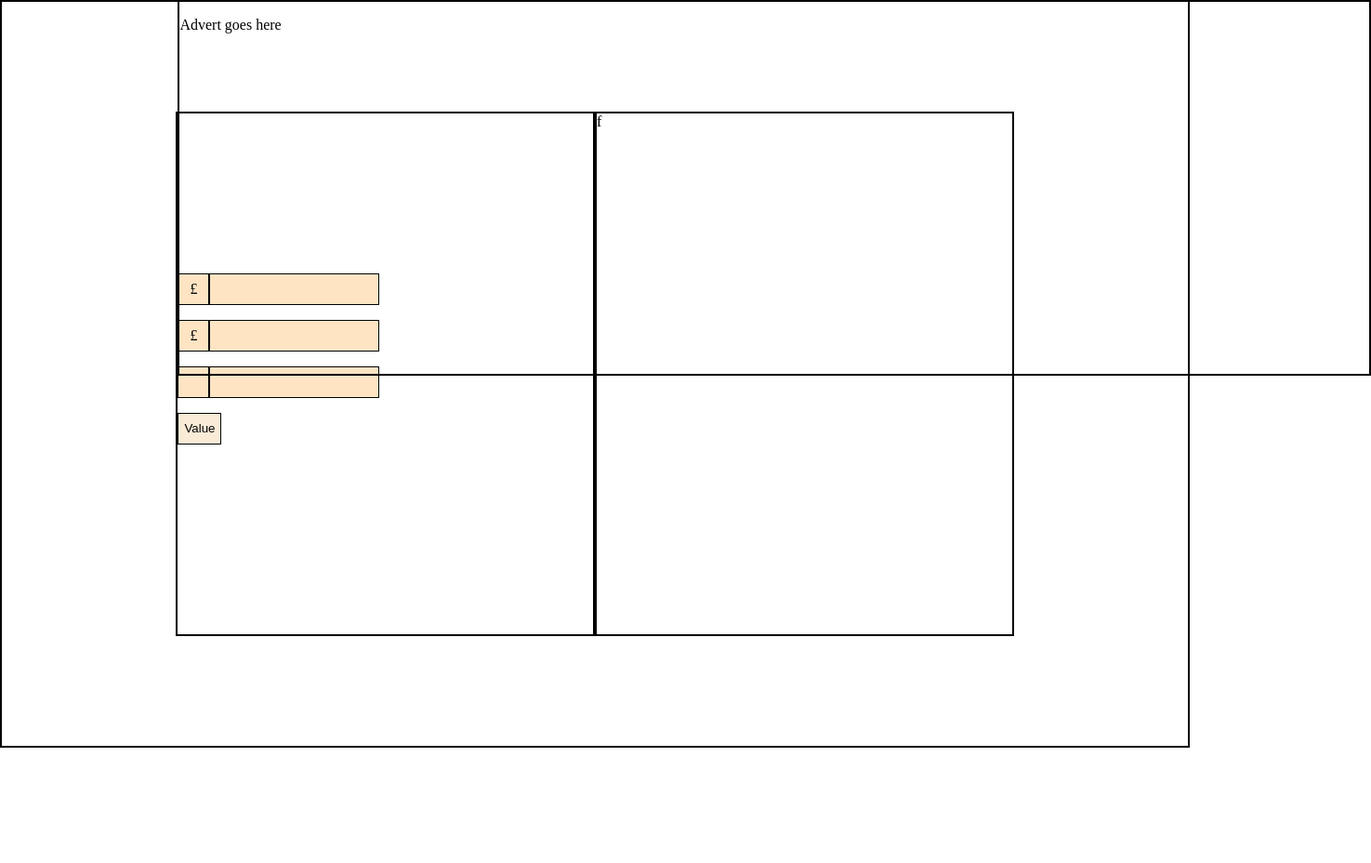
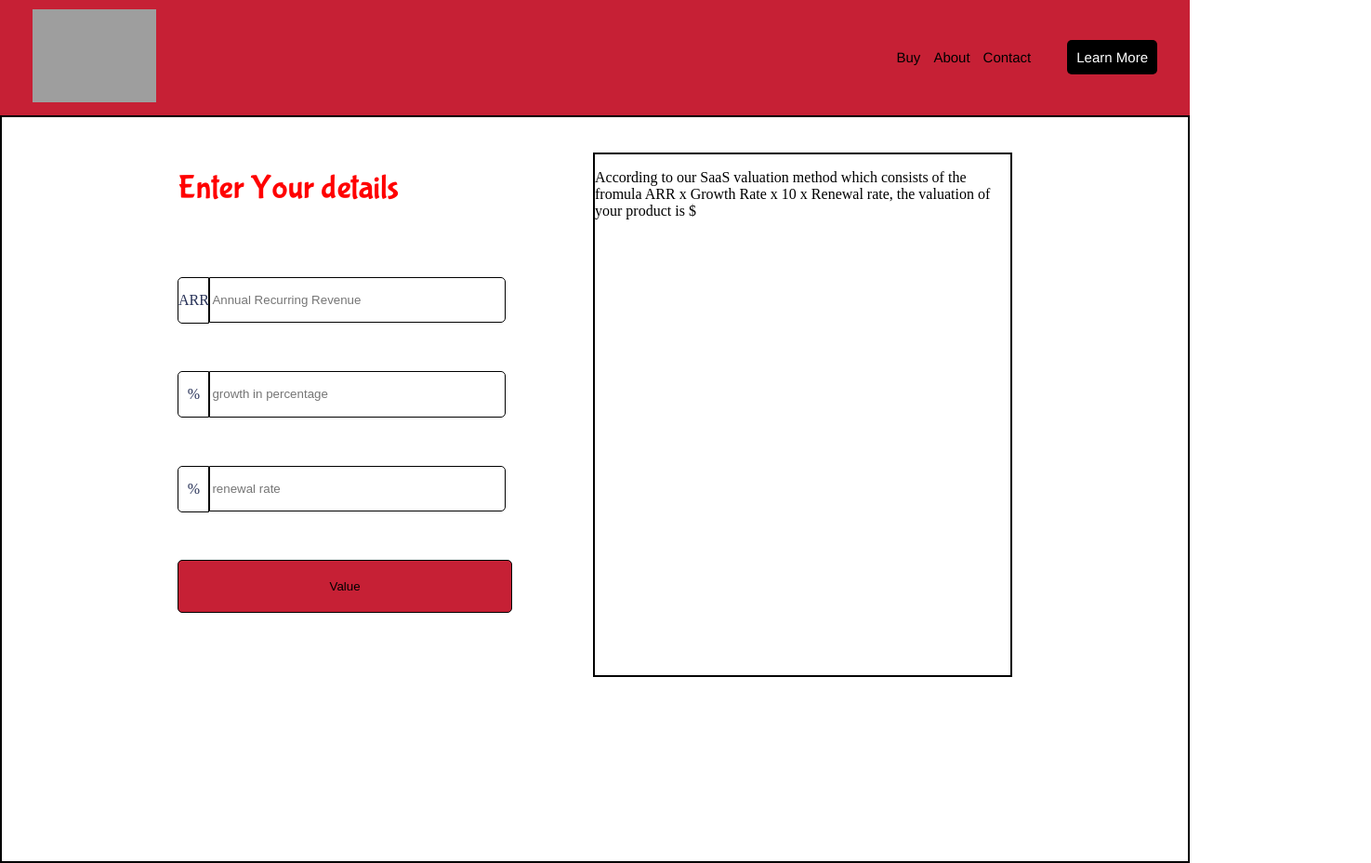
Before and after one commit to Muath01/saas, a plain HTML site: page index.html in a window 1280 px wide. Shown: the whole page at 93% size, 1475 px wide, since content can reach past the window. Before the commit the page ends 804 px from the top, so only its background shows below. Drawn offline with Linux system fonts and the light colour scheme; grey boxes are pictures that could not be loaded.

Commit message:
finish css

```diff
--- a/app.js
+++ b/app.js
@@ -1,12 +1,17 @@
+
 const revenue = document.getElementById("revenue-input")
 const growth = document.getElementById("growth-input")
 const renewal = document.getElementById("renewal-input")
 const value = document.getElementById("value")
-
+const results = document.getElementById("results")
 
 
 value.addEventListener("click", ()=>{
-    console.log(revenue.value * (growth.value / 100) * 10 * (renewal.value / 100))
+    var value = revenue.value * (growth.value / 100) * 10 * (renewal.value / 100)
+
+    value =  Math.round((value + Number.EPSILON) * 100) /100;
+    value = value.toLocaleString("en-US")
+    results.innerText = value
 })
 
 // ARR x growth x 10 x renewal rate
--- a/index.html
+++ b/index.html
@@ -9,28 +9,47 @@
     <title>Document</title>
 </head>
 <body>
+    <div id="nav">
+        <div id="sitelogo">
+          <img
+            src="https://upload.wikimedia.org/wikipedia/commons/2/20/Adidas_Logo.svg"
+            alt="Adidas Logo"
+          />
+        </div>
+        <div id="links">
+          <ul>
+            <li><a href="buy.html">Buy</a></li>
+            <li><a href="about.html">About</a></li>
+            <li><a href="contact.html">Contact</a></li>
+            <li><a class="button" href="contact.html">Learn More</a></li>
+          </ul>
+        </div>
+      </div>
+
     <div class="holder">
 
     <div class="container">
-
         <div id="advert">
-            <p>Advert goes here</p>
+            <p>Enter Your details</p>
         </div>
 
         <div id="container-box">
-            <div id="revenue">£</div>
-            <input class="info" id="revenue-input" type="number" required>
+
+            <div class="sign" id="revenue">ARR</div>
+            <input class="info" id="revenue-input" type="number" placeholder="Annual Recurring Revenue" required>
 
         </div>
 
         <div id="container-box">
-            <div id="growth">£</div>
-            <input class="info" id="growth-input" type="number" required>
+
+            <div class="sign" id="growth">%</div>
+            <input class="info" id="growth-input" type="number" placeholder="growth in percentage" required>
         </div>
 
         <div id="container-box">
-            <div id="renewal"></div>
-            <input class="info" id="renewal-input" type="number" required>
+
+            <div class="sign" id="renewal">%</div>
+            <input class="info" id="renewal-input" type="number" placeholder="renewal rate" required>
         </div>
 
         <button id="value">Value</button>
@@ -44,9 +63,7 @@
 
     </div>
     <div id="result">
-        <div>f
-
-        </div>
+        <p> According to our SaaS valuation method which consists of the fromula ARR x Growth Rate x 10 x Renewal rate, the valuation of your product is $<span id="results"></span> </p>
     </div>
     </div>
 
--- /dev/null
+++ b/style.scss
@@ -0,0 +1,165 @@
+@import url('https://fonts.googleapis.com/css2?family=Bubblegum+Sans&display=swap');
+body{
+    margin: 0;
+    padding: 0;
+    box-sizing: border-box;
+    /* display: flex; */
+    /* align-items: center; */
+    /* justify-content: center; */
+    /* height: 100vh; */
+}
+
+#nav {
+    display: flex;
+    min-height: 100px;
+    background-color: #c62035;
+    padding: 10px;
+  }
+
+  #sitelogo {
+    flex-basis: 20%;
+  }
+  #sitelogo img {
+    height: 100px;
+    margin-left: 25px;
+  }
+
+  #links {
+    flex-basis: 80%;
+    display: flex;
+    justify-content: flex-end;
+    align-items: center;
+  }
+
+  #links li {
+    display: inline;
+    margin-left: 10px;
+  }
+
+  #links a {
+    text-decoration: none;
+    font-size: 15px;
+    font-family: Helvetica;
+    color: black;
+  }
+
+  #links .button {
+    background-color: black;
+    color: white;
+    padding: 10px;
+    border-radius: 5px;
+    margin-left: 25px;
+    margin-right: 25px;
+  }
+
+.holder{
+    border: 2px solid black;
+    height: 100vh;
+    display: flex;
+    justify-content: center;
+    align-items: center;
+}
+
+#result{
+    border: 2px solid black;
+    height: 70%;
+    width: 35%;
+    position: relative;
+    bottom: 5em;
+
+}
+#value{
+    width: 50px;
+}
+
+.container{
+    width: 35%;
+    height: 70%;
+    display: flex;
+    flex-direction: column;
+    justify-content: flex-start;
+    gap: 3.2em;
+    position: relative;
+    bottom: 5em;
+}
+
+
+#container-box{
+    display: flex;
+}
+
+#advert{
+    height: 20%;
+    width: 100%;
+    top: 0;
+    // overflow: hidden;
+
+    p{
+        color: red;
+        font-family: 'Bubblegum Sans', cursive;
+        font-size: 36px;
+        line-height: 0;
+
+    }
+}
+
+
+input{
+    overflow: hidden;
+    border-radius: 0 5px 5px 0;
+    width: 70%;
+    height: 3.38em;
+    border: 1.2px solid black;
+    left: 0;
+}
+
+.sign{
+    border-radius: 5px 0 0 5px;
+    color: #273157 ;
+    height: 20px;
+    height: 3em;
+    width: 2em;
+    border: 0.5px solid black;
+    display: flex;
+    justify-content: center;
+    align-items: center;
+}
+
+
+
+input{
+    background-color: white;
+
+}
+input:focus{
+    outline: none;
+    box-shadow: inset 0 1px 1px rgba(0, 0, 0, 0.07), 0 0 8px #77be88;
+
+}
+
+// label{
+//     color: red;
+//     position: relative;
+//     bottom: 30px;
+//     border: 2px solid black;
+//     display: flex;
+//     width: 100%;
+//     justify-content: center;
+//     bottom: 40px;
+// }
+
+
+#value{
+    border-style: none;
+    border: 1px solid black;
+    cursor: pointer;
+    background-color: #c62035;
+    border-radius: 5px;
+    display: flex;
+    justify-content: center;
+    padding: 20px 40%;
+}
+
+#value:hover{
+    background-color: #b82538;
+}
```
Also changed, not shown: style.css, 1 other file.
